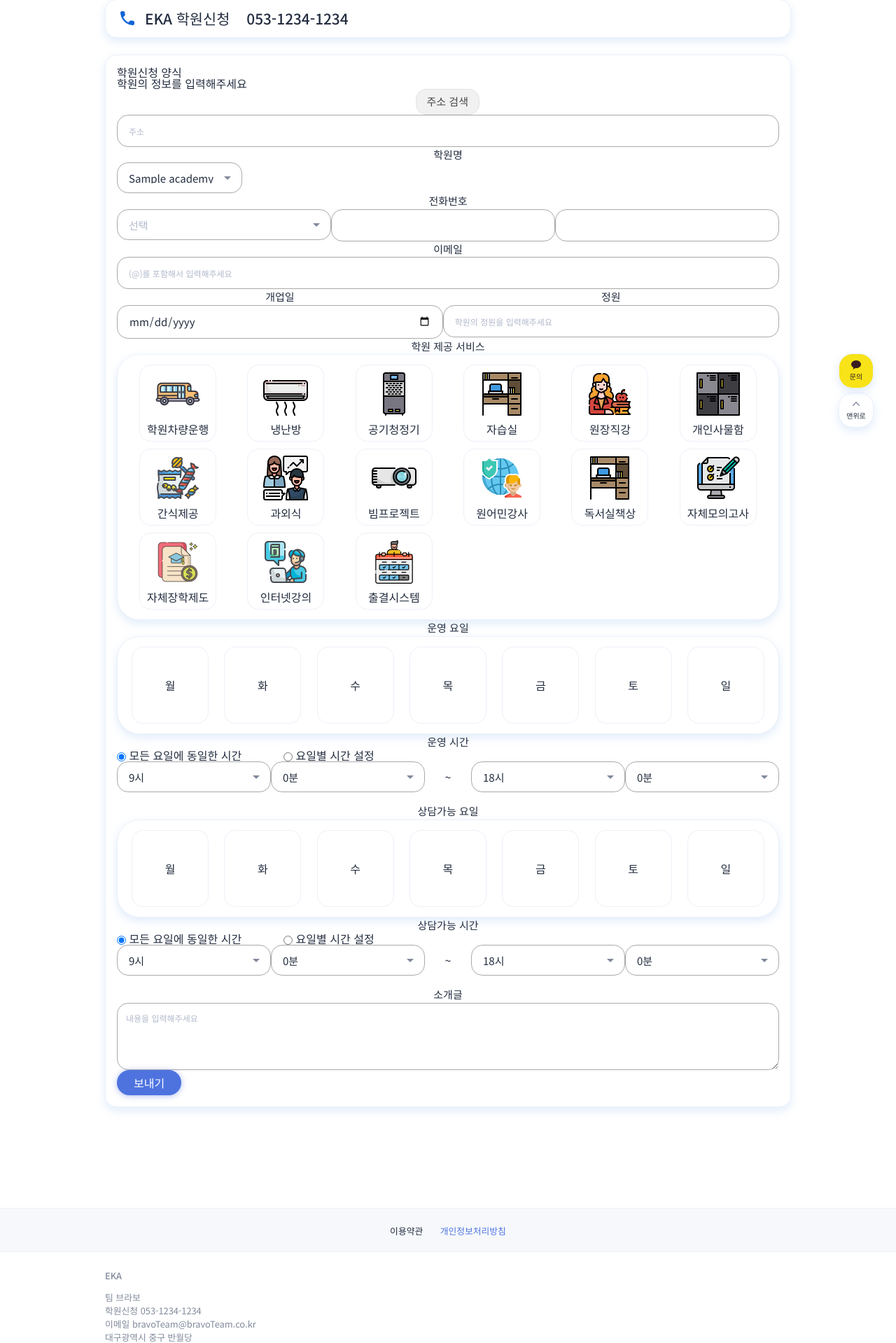
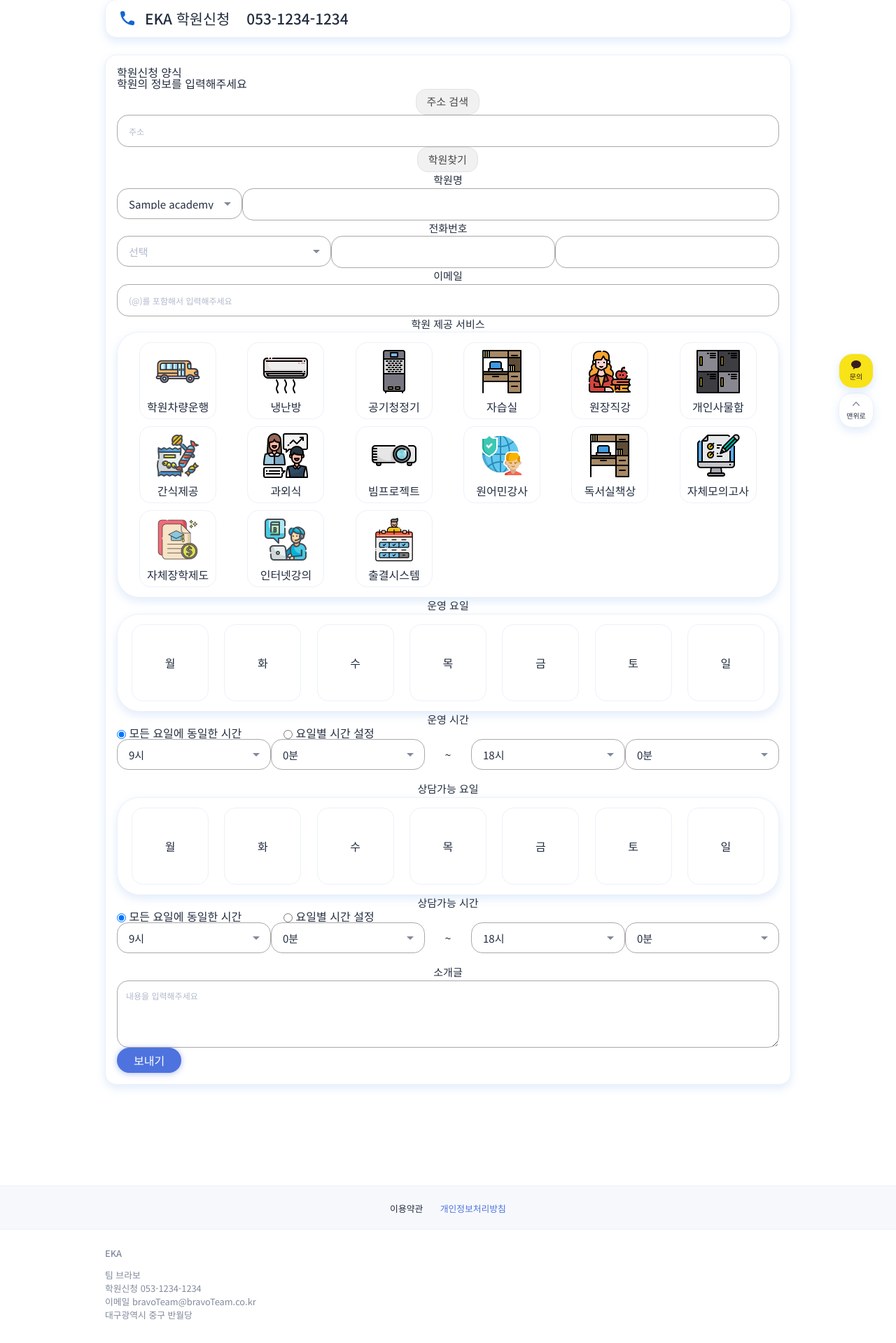
Before and after one commit to teambravoteam/eka, a Java web app: template eka/src/main/webapp/WEB-INF/views/eka_main/add_academy.jsp in a window 1280 px wide. Shown: the part 157-2076 px from the top of the page at 70% size. After the commit the page ends 2042 px from the top, so only its background shows below. Run offline with Spring Boot 4, a stand-in JSP engine, Linux system fonts and the light colour scheme; the template is opened without the code that fills it: most values are stand-ins (such as "Sample title", 1, 10 or a date in 2020); the project's own start-up code is not run, and a stand-in starts its controllers and pages; some libraries are stand-ins or nearby versions.

Commit message:
2022 08 22 10 : 45 choi

```diff
--- a/eka/src/main/java/com/varxyz/eka/auth/domain/AcademyManager.java
+++ b/eka/src/main/java/com/varxyz/eka/auth/domain/AcademyManager.java
@@ -10,7 +10,7 @@ import lombok.ToString;
 public class AcademyManager {
 
 	private long aid;
-	private String academyId;
+	private long academyId;
 	private String userId;
 	private String userPw;
 	private String userPw2;
--- a/eka/src/main/java/com/varxyz/eka/auth/repository/AuthDao.java
+++ b/eka/src/main/java/com/varxyz/eka/auth/repository/AuthDao.java
@@ -83,9 +83,9 @@ public class AuthDao {
 
 	}
 
-	public void updateAcademId(long academyId) { // 아카데미 아이디 업데이트
-		String sql = "INSERT INTO AcademyManager(academyId) VALUES(?)";
-		jdbcTemplate.update(sql, academyId);
+	public void updateAcademId(long academyId, AcademyManager manager) { // 아카데미 아이디 업데이트
+		String sql = "UPDATE AcademyManager SET academyId = ? WHERE userId = ? AND userPw = ?";
+		jdbcTemplate.update(sql, academyId, manager.getUserId(), manager.getUserPw());
 	}
 
 }
--- a/eka/src/main/java/com/varxyz/eka/auth/service/AuthService.java
+++ b/eka/src/main/java/com/varxyz/eka/auth/service/AuthService.java
@@ -63,9 +63,9 @@ public class AuthService implements AuthServiceInterface {
 
 
 	@Override
-	public boolean updateAcademId(long academyId) { //아카데미 아이디 업데이트
+	public boolean updateAcademId(long academyId, AcademyManager manager) { //아카데미 아이디 업데이트
 		try {
-			authDao.updateAcademId(academyId);
+			authDao.updateAcademId(academyId,manager);
 			return true;
 		} catch (Exception e) {
 			e.printStackTrace();
--- a/eka/src/main/java/com/varxyz/eka/auth/service/AuthServiceInterface.java
+++ b/eka/src/main/java/com/varxyz/eka/auth/service/AuthServiceInterface.java
@@ -1,5 +1,6 @@
 package com.varxyz.eka.auth.service;
 
+import com.varxyz.eka.academy.academy.domain.Academy;
 import com.varxyz.eka.auth.domain.AcademyManager;
 import com.varxyz.eka.auth.domain.EkaUser;
 
@@ -11,6 +12,6 @@ public interface AuthServiceInterface {
 	public boolean usercheckId(String userId); // 유저 아이디 중복체크
 	public AcademyManager loginManager(String userId, String userPw); // 원장로그인
 	public EkaUser loginEkaUsers(String userId, String userPw); // 유저로그인
-	public boolean updateAcademId(long academyId); // 아카데미 아이디 업데이트
+	public boolean updateAcademId(long academyId, AcademyManager manager); // 아카데미 아이디 업데이트
 
 }
--- a/eka/src/main/webapp/WEB-INF/views/eka_main/add_academy.jsp
+++ b/eka/src/main/webapp/WEB-INF/views/eka_main/add_academy.jsp
@@ -111,24 +111,27 @@
 						<form action="./select_academies_by_address" class="customer-form" method="POST">
 							<li><input class="label-text ui-button" type="button" onclick="sample5_execDaumPostcode()" value="주소 검색"><br>
 								<div class="flex-wrap">
-									<input type="text" name="adress1" class="input-text" id="sample5_address" placeholder="주소" required>
+									<input type="text" name="address" class="input-text" id="sample5_address" placeholder="주소" required>
 								</div>
-								<div id="map" style="width: 300px; height: 300px; margin-top: 10px; display: none"></div></li>
+								<div id="map" style="width: 300px; height: 300px; margin-top: 10px; display: none"></div>
+								<input class="label-text ui-button" type="submit"  value="학원찾기">
+								</li>
+
 						</form>
 
-						<form action="./customerResult" class="customer-form" method="POST">
-							<li><label for="inquiryName" class="label-text">학원명</label>
+
+						<form action="./signed_eka_academy" class="customer-form" method="POST">
+							<li><label for="name" class="label-text">학원명</label>
+							<input type = "hidden" name = "address" value="${address}">
 								<div class="flex-wrap">
-									<select class="selbox" name="inquiryName" required>
-										<option value="" disabled selected>학원 선택</option>
-										<c:forEach var="item" items="${academyList}">
-											<option value="${item}" selected>${item}</option>
+									<select class="selbox" name="name" required>
+										<c:forEach var="academy" items="${academyList}">
+											<option value="${academy.name}" selected>${academy.name}</option>
 										</c:forEach>
 									</select>
+									<input type = "text" class="input-text" name="name">
 								</div></li>
-
-
-							<li><label for="inquiryPhone1" class="label-text">전화번호</label>
+							<li><label for="phone" class="label-text">전화번호</label>
 								<div class="flex-wrap grid">
 									<select class="selbox" name="phone1" required>
 										<option value="" disabled selected>선택</option>
@@ -137,24 +140,15 @@
 										<option value="053">053</option>
 										<option value="direct">직접입력</option>
 									</select>
-									<input type="tel" name="phone2" class="inquiryPhone2 input-text" pattern="\d{3}">
-									<input type="tel" name="phone3" class="inquiryPhone3 input-text" pattern="\d{4}" required>
-									<input type="tel" name="phone4" class="inquiryPhone4 input-text" pattern="\d{4}" required>
+									<input type="tel" name="phone1" class="inquiryPhone2 input-text" pattern="\d{3}">
+									<input type="tel" name="phone2" class="inquiryPhone3 input-text" pattern="\d{4}" required>
+									<input type="tel" name="phone3" class="inquiryPhone4 input-text" pattern="\d{4}" required>
 								</div></li>
 							<li><label for="inquiryEmail" class="label-text">이메일</label>
 								<div class="flex-wrap">
 									<input type="email" name="email" id="inquiryEmail" class="input-text" required="" placeholder="(@)를 포함해서 입력해주세요">
 								</div></li>
-							<div class="flex-wrap grid justify">
-								<li><label for="inquiryDate" class="label-text">개업일</label>
-									<div class="flex-wrap">
-										<input type="date" name="date" id="inquiryName" class="input-text" required="" placeholder="학원의 개업일을 입력해주세요">
-									</div></li>
-								<li><label for="inquiryCount" class="label-text">정원</label>
-									<div class="flex-wrap">
-										<input type="number" name="count" id="inquiryCount" class="input-text" required="" placeholder="학원의 정원을 입력해주세요" max="50000">
-									</div></li>
-							</div>
+
 
 							<div class="flex-wrap grid justify"></div>
 
@@ -187,13 +181,13 @@
 								<div class="flex-wrap day">
 									<div class="shadow-wrap big-r m1">
 										<ul class="i-category">
-											<li class="border-wrap toggleCheck"><span class="dragBlock">월</span> <input type="checkbox" name="maDay" value="월"></li>
-											<li class="border-wrap toggleCheck"><span class="dragBlock">화</span> <input type="checkbox" name="maDay" value="화"></li>
-											<li class="border-wrap toggleCheck"><span class="dragBlock">수</span> <input type="checkbox" name="maDay" value="수"></li>
-											<li class="border-wrap toggleCheck"><span class="dragBlock">목</span> <input type="checkbox" name="maDay" value="목"></li>
-											<li class="border-wrap toggleCheck"><span class="dragBlock">금</span> <input type="checkbox" name="maDay" value="금"></li>
-											<li class="border-wrap toggleCheck"><span class="dragBlock">토</span> <input type="checkbox" name="maDay" value="토"></li>
-											<li class="border-wrap toggleCheck"><span class="dragBlock">일</span> <input type="checkbox" name="maDay" value="일"></li>
+											<li class="border-wrap toggleCheck"><span class="dragBlock">월</span> <input type="checkbox" name="runday" value="월"></li>
+											<li class="border-wrap toggleCheck"><span class="dragBlock">화</span> <input type="checkbox" name="runday" value="화"></li>
+											<li class="border-wrap toggleCheck"><span class="dragBlock">수</span> <input type="checkbox" name="runday" value="수"></li>
+											<li class="border-wrap toggleCheck"><span class="dragBlock">목</span> <input type="checkbox" name="runday" value="목"></li>
+											<li class="border-wrap toggleCheck"><span class="dragBlock">금</span> <input type="checkbox" name="runday" value="금"></li>
+											<li class="border-wrap toggleCheck"><span class="dragBlock">토</span> <input type="checkbox" name="runday" value="토"></li>
+											<li class="border-wrap toggleCheck"><span class="dragBlock">일</span> <input type="checkbox" name="runday" value="일"></li>
 										</ul>
 									</div>
 								</div></li>
@@ -1473,187 +1648,6 @@
 										<option value="58분">58분</option>
 										<option value="59분">59분</option>
 									</select>
-								</div>
-
-								<div class="flex-wrap time grid week ma hidden2">
-									<span> 일 </span>
-									<select class="selbox" name="maHour1">
-										<option value="0시">0시</option>
-										<option value="1시">1시</option>
-										<option value="2시">2시</option>
-										<option value="3시">3시</option>
-										<option value="4시">4시</option>
-										<option value="5시">5시</option>
-										<option value="6시">6시</option>
-										<option value="7시">7시</option>
-										<option value="8시">8시</option>
-										<option value="9시" selected>9시</option>
-										<option value="10시">10시</option>
-										<option value="11시">11시</option>
-										<option value="12시">12시</option>
-										<option value="13시">13시</option>
-										<option value="14시">14시</option>
-										<option value="15시">15시</option>
-										<option value="16시">16시</option>
-										<option value="17시">17시</option>
-										<option value="18시">18시</option>
-										<option value="19시">19시</option>
-										<option value="20시">20시</option>
-										<option value="21시">21시</option>
-										<option value="22시">22시</option>
-										<option value="23시">23시</option>
-									</select>
-									<select class="selbox" name="maMinute1">
-										<option value="0분" selected>0분</option>
-										<option value="1분">1분</option>
-										<option value="2분">2분</option>
-										<option value="3분">3분</option>
-										<option value="4분">4분</option>
-										<option value="5분">5분</option>
-										<option value="6분">6분</option>
-										<option value="7분">7분</option>
-										<option value="8분">8분</option>
-										<option value="9분">9분</option>
-										<option value="10분">10분</option>
-										<option value="11분">11분</option>
-										<option value="12분">12분</option>
-										<option value="13분">13분</option>
-										<option value="14분">14분</option>
-										<option value="15분">15분</option>
-										<option value="16분">16분</option>
-										<option value="17분">17분</option>
-										<option value="18분">18분</option>
-										<option value="19분">19분</option>
-										<option value="20분">20분</option>
-										<option value="21분">21분</option>
-										<option value="22분">22분</option>
-										<option value="23분">23분</option>
-										<option value="24분">24분</option>
-										<option value="25분">25분</option>
-										<option value="26분">26분</option>
-										<option value="27분">27분</option>
-										<option value="28분">28분</option>
-										<option value="29분">29분</option>
-										<option value="30분">30분</option>
-										<option value="31분">31분</option>
-										<option value="32분">32분</option>
-										<option value="33분">33분</option>
-										<option value="34분">34분</option>
-										<option value="35분">35분</option>
-										<option value="36분">36분</option>
-										<option value="37분">37분</option>
-										<option value="38분">38분</option>
-										<option value="39분">39분</option>
-										<option value="40분">40분</option>
-										<option value="41분">41분</option>
-										<option value="42분">42분</option>
-										<option value="43분">43분</option>
-										<option value="44분">44분</option>
-										<option value="45분">45분</option>
-										<option value="46분">46분</option>
-										<option value="47분">47분</option>
-										<option value="48분">48분</option>
-										<option value="49분">49분</option>
-										<option value="50분">50분</option>
-										<option value="51분">51분</option>
-										<option value="52분">52분</option>
-										<option value="53분">53분</option>
-										<option value="54분">54분</option>
-										<option value="55분">55분</option>
-										<option value="56분">56분</option>
-										<option value="57분">57분</option>
-										<option value="58분">58분</option>
-										<option value="59분">59분</option>
-									</select>
-									<span> ~ </span>
-									<select class="selbox" name="maHour2">
-										<option value="0시">0시</option>
-										<option value="1시">1시</option>
-										<option value="2시">2시</option>
-										<option value="3시">3시</option>
-										<option value="4시">4시</option>
-										<option value="5시">5시</option>
-										<option value="6시">6시</option>
-										<option value="7시">7시</option>
-										<option value="8시">8시</option>
-										<option value="9시">9시</option>
-										<option value="10시">10시</option>
-										<option value="11시">11시</option>
-										<option value="12시">12시</option>
-										<option value="13시">13시</option>
-										<option value="14시">14시</option>
-										<option value="15시">15시</option>
-										<option value="16시">16시</option>
-										<option value="17시">17시</option>
-										<option value="18시" selected>18시</option>
-										<option value="19시">19시</option>
-										<option value="20시">20시</option>
-										<option value="21시">21시</option>
-										<option value="22시">22시</option>
-										<option value="23시">23시</option>
-									</select>
-									<select class="selbox" name="maMinute2">
-										<option value="0분" selected>0분</option>
-										<option value="1분">1분</option>
-										<option value="2분">2분</option>
-										<option value="3분">3분</option>
-										<option value="4분">4분</option>
-										<option value="5분">5분</option>
-										<option value="6분">6분</option>
-										<option value="7분">7분</option>
-										<option value="8분">8분</option>
-										<option value="9분">9분</option>
-										<option value="10분">10분</option>
-										<option value="11분">11분</option>
-										<option value="12분">12분</option>
-										<option value="13분">13분</option>
-										<option value="14분">14분</option>
-										<option value="15분">15분</option>
-										<option value="16분">16분</option>
-										<option value="17분">17분</option>
-										<option value="18분">18분</option>
-										<option value="19분">19분</option>
-										<option value="20분">20분</option>
-										<option value="21분">21분</option>
-										<option value="22분">22분</option>
-										<option value="23분">23분</option>
-										<option value="24분">24분</option>
-										<option value="25분">25분</option>
-										<option value="26분">26분</option>
-										<option value="27분">27분</option>
-										<option value="28분">28분</option>
-										<option value="29분">29분</option>
-										<option value="30분">30분</option>
-										<option value="31분">31분</option>
-										<option value="32분">32분</option>
-										<option value="33분">33분</option>
-										<option value="34분">34분</option>
-										<option value="35분">35분</option>
-										<option value="36분">36분</option>
-										<option value="37분">37분</option>
-										<option value="38분">38분</option>
-										<option value="39분">39분</option>
-										<option value="40분">40분</option>
-										<option value="41분">41분</option>
-										<option value="42분">42분</option>
-										<option value="43분">43분</option>
-										<option value="44분">44분</option>
-										<option value="45분">45분</option>
-										<option value="46분">46분</option>
-										<option value="47분">47분</option>
-										<option value="48분">48분</option>
-										<option value="49분">49분</option>
-										<option value="50분">50분</option>
-										<option value="51분">51분</option>
-										<option value="52분">52분</option>
-										<option value="53분">53분</option>
-										<option value="54분">54분</option>
-										<option value="55분">55분</option>
-										<option value="56분">56분</option>
-										<option value="57분">57분</option>
-										<option value="58분">58분</option>
-										<option value="59분">59분</option>
-									</select>
 								</div></li>
 
 							<li><label for="inquiryCoDay" class="label-text">상담가능 요일</label>
@@ -3131,7 +3125,7 @@
 
 							<li><label for="inquiryMemo" class="label-text">소개글</label>
 								<div class="flex-wrap">
-									<textarea name="memo" id="inquiryMemo" cols="30" rows="10" class="input-text" required="" placeholder="내용을 입력해주세요"></textarea>
+									<textarea name="introduction" id="inquiryMemo" cols="30" rows="10" class="input-text" required="" placeholder="내용을 입력해주세요"></textarea>
 								</div></li>
 					</ul>
 					<button type="submit" class="bt-sub point">보내기</button>
```
Also changed, not shown: other parts of eka/src/main/webapp/WEB-INF/views/eka_main/add_academy.jsp (+187 -6 lines), eka/src/main/java/com/varxyz/eka/academy/academy/controller/AcademyController.java (+70 -1 lines), eka/src/main/java/com/varxyz/eka/academy/academy/domain/Academy.java (+8 -8 lines), eka/src/main/java/com/varxyz/eka/academy/academy/repository/AcademyDao.java (+17 -2 lines), eka/src/main/java/com/varxyz/eka/academy/academy/repository/AcademyRowMapper.java (+23 -11 lines), eka/src/main/java/com/varxyz/eka/academy/academy/service/AcademyServiceImp.java (+9 -0 lines).
